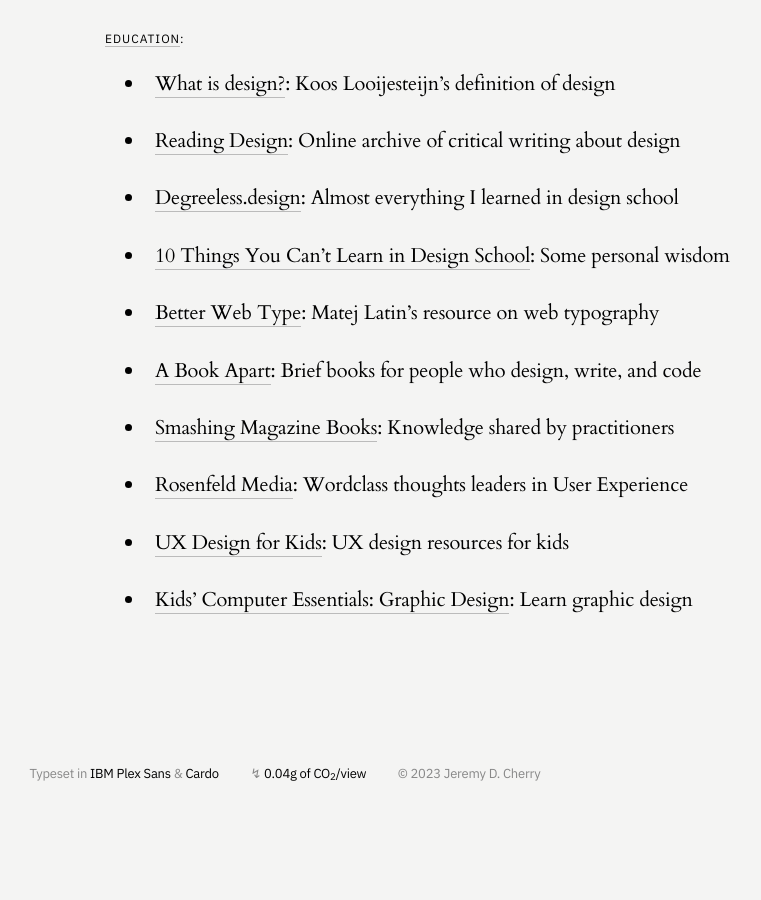
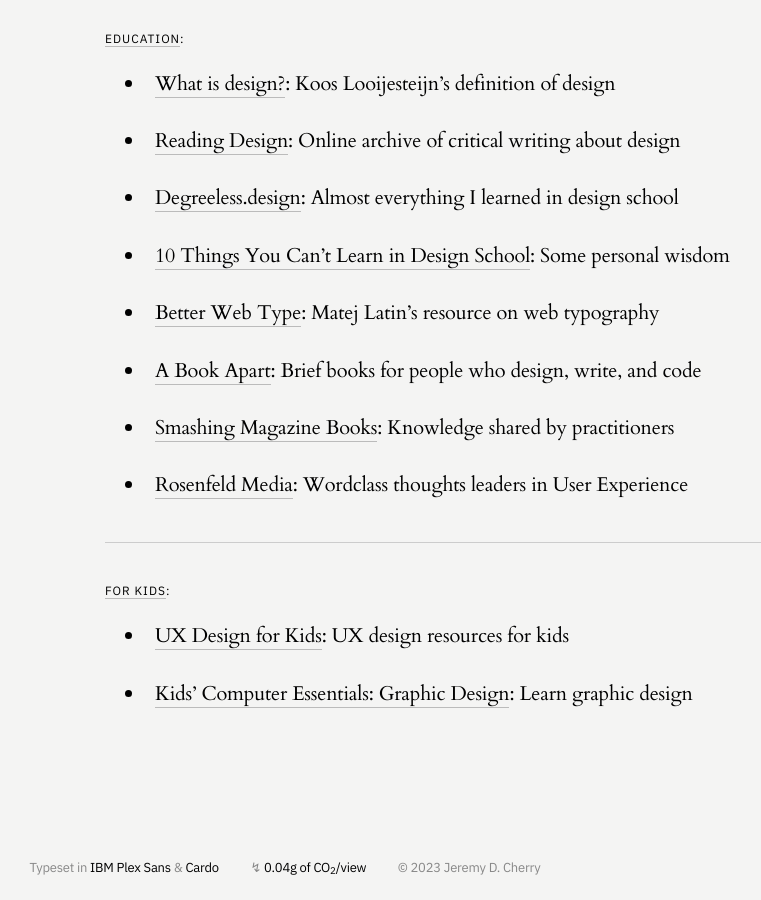
Before and after one commit to jeremydcherry/jeremydcherry.github.io, a Jekyll site: the page built from content/resources.md, in a window 1280 px wide and 900 px high, scrolled down 2675 px. Shown: the whole window, without its empty margins (355-1116 px from the left). Built offline with Jekyll 4.4.1, drawn with Linux system fonts in a browser that asks for light colours; before the commit the page ends 3481 px from its top, so only the background shows below that.

Commit message:
Updated resources

```diff
--- a/content/resources.md
+++ b/content/resources.md
@@ -119,6 +119,10 @@
 
 - [Rosenfeld Media](https://rosenfeldmedia.com/books/): Wordclass thoughts leaders in User Experience
 
+---
+
+#### [For Kids](#kids):
+
 - [UX Design for Kids](https://praxent.com/blog/ux-design-thinking-for-kids-guide): UX design resources for kids
 
 - [Kids' Computer Essentials: Graphic Design](https://www.uscareerinstitute.edu/blog/kids-computer-essentials-graphic-design): Learn graphic design
```
